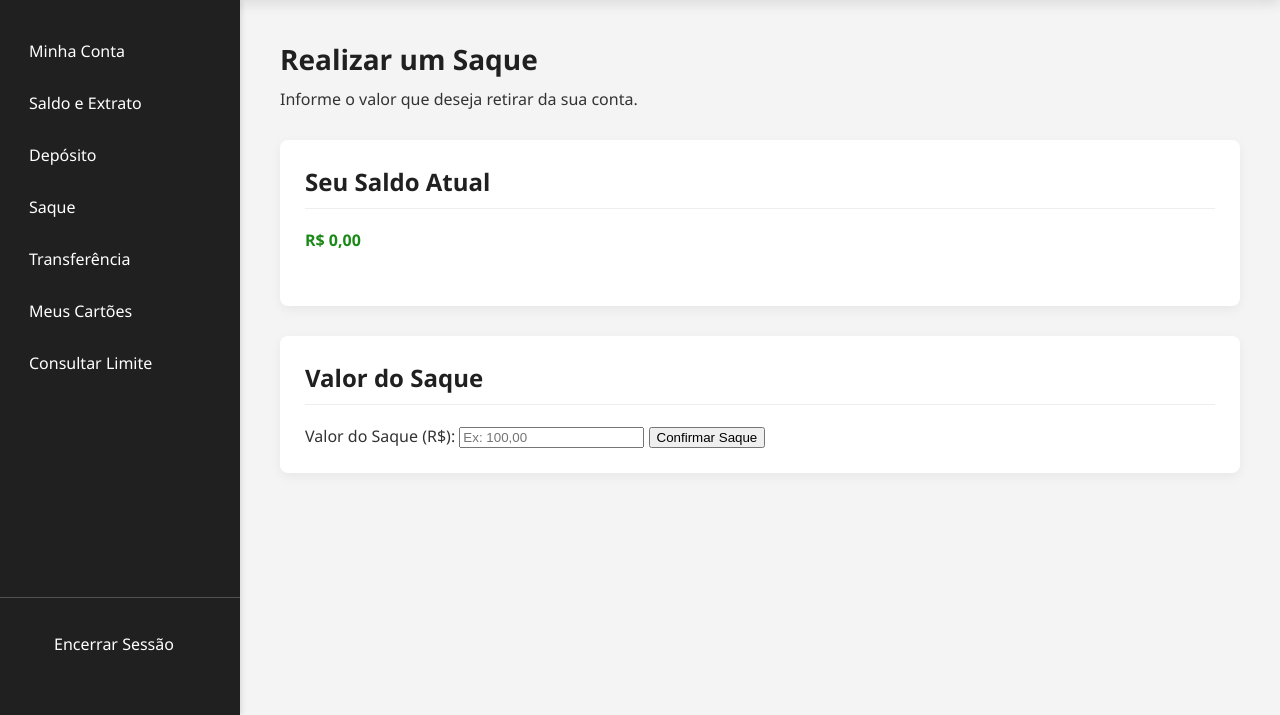
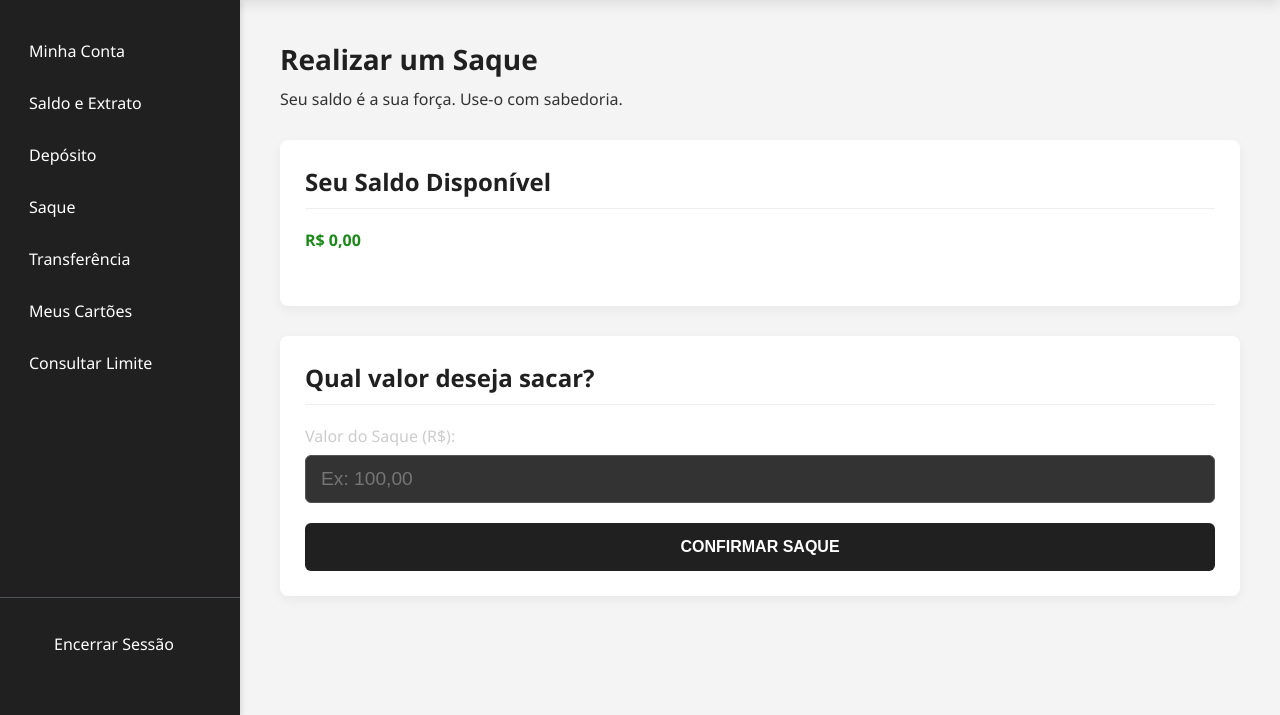
Before and after one commit to Nathanael-Vic/Trabalho-LBD-Main, a Flask app: template templates/saque.html in a window 1280 px wide. Shown: the part 85-800 px from the top of the page. Run offline with Flask 3, Linux system fonts and the light colour scheme; the template is opened without the code that fills it, so the values that code supplies are empty; parts of the project's set-up code (start-up, migrations or seed data) failed here and were passed over.

Commit message:
Balance Update

```diff
--- a/app.py
+++ b/app.py
@@ -176,17 +176,32 @@ def create_app():
                                cargo=funcionario.cargo)
 
     # ================== ROTAS DE DEPÓSITO E SAQUE (MOVIDAS PARA O LUGAR CORRETO) ==================
-    @app.route('/deposito')
+    @app.route('/deposito', methods=['GET', 'POST'])
     @login_required(role='Cliente')
     def deposito():
-        usuario = Usuario.query.get(session['user_id'])
-        return render_template('deposito.html', nome_usuario=usuario.nome)
+        # Lógica corrigida para buscar o saldo e enviar para o template
+        cliente = Cliente.query.filter_by(id_usuario=session['user_id']).first_or_404()
+        saldo_atual = cliente.contas[0].saldo if cliente.contas else 0.0
 
-    @app.route('/saque')
+        # Ação do formulário (implementaremos depois)
+        if request.method == 'POST':
+            # Aqui virá a lógica para gerar o boleto
+            pass
+
+        return render_template('deposito.html',
+                               nome_usuario=cliente.usuario.nome,
+                               saldo=saldo_atual)
+
+    @app.route('/saque', methods=['GET', 'POST'])
     @login_required(role='Cliente')
     def saque():
         cliente = Cliente.query.filter_by(id_usuario=session['user_id']).first_or_404()
         saldo_atual = cliente.contas[0].saldo if cliente.contas else 0.0
+
+        # Ação do formulário (implementaremos depois)
+        if request.method == 'POST':
+            # Aqui virá a lógica para efetuar o saque
+            pass
 
         return render_template('saque.html',
                                nome_usuario=cliente.usuario.nome,
--- a/static/css/dashboard_cliente.css
+++ b/static/css/dashboard_cliente.css
@@ -1,9 +1,11 @@
 /* static/css/dashboard_cliente.css */
+
+/* Estilos do Dashboard e Movimentações */
 .saldo {
-  font-size: 28px;
-  font-weight: bold;
-  color: var(--cor-sucesso);
-  margin: 0;
+    font-size: 28px;
+    font-weight: bold;
+    color: var(--cor-sucesso);
+    margin: 0;
 }
 
 .movimentacoes {
@@ -46,3 +48,59 @@
     color: var(--cor-perigo);
     margin-right: 10px;
 }
+
+/* Estilos dos Formulários (Saque e Depósito) */
+form label {
+    display: block;
+    margin-bottom: 8px;
+    color: #ccc;
+    font-weight: 500;
+}
+
+.input-form {
+    width: 100%;
+    padding: 12px 15px;
+    margin-bottom: 20px;
+    background-color: #333;
+    border: 1px solid #555;
+    border-radius: 6px;
+    color: #fff;
+    font-size: 1.2rem;
+    box-sizing: border-box; /* Garante que padding não afete a largura total */
+    transition: border-color 0.3s, box-shadow 0.3s;
+}
+
+.input-form:focus {
+    outline: none;
+    border-color: var(--cor-primaria); /* Vermelho Malvader */
+    box-shadow: 0 0 8px rgba(255, 44, 44, 0.5);
+}
+
+.btn-principal {
+    width: 100%;
+    padding: 15px;
+    border: none;
+    border-radius: 6px;
+    background-color: var(--cor-primaria); /* Vermelho Malvader */
+    color: #fff;
+    font-size: 1rem;
+    font-weight: bold;
+    text-transform: uppercase;
+    cursor: pointer;
+    transition: background-color 0.3s, transform 0.2s;
+}
+
+.btn-principal:hover {
+    background-color: #ff4d4d; /* Um vermelho um pouco mais claro */
+    transform: translateY(-2px);
+}
+
+
+/* --- CÓDIGO PARA REMOVER AS SETAS DO CAMPO DE NÚMERO --- */
+
+/* Esconde as setas em navegadores baseados em WebKit (Chrome, Safari, Edge, Opera) */
+.input-form::-webkit-outer-spin-button,
+.input-form::-webkit-inner-spin-button {
+  -webkit-appearance: none;
+  margin: 0;
+}
--- a/templates/saque.html
+++ b/templates/saque.html
@@ -8,7 +8,6 @@
 
     <link rel="stylesheet" href="{{ url_for('static', filename='css/style.css') }}" />
     <link rel="stylesheet" href="{{ url_for('static', filename='css/dashboard_cliente.css') }}" />
-
     <link rel="icon" type="image/png" href="{{ url_for('static', filename='img/darth.png') }}" />
 </head>
 
@@ -22,18 +21,19 @@
 
         <section class="conteudo-principal">
             <h1>Realizar um Saque</h1>
-            <p>Informe o valor que deseja retirar da sua conta.</p>
+            <p>Seu saldo é a sua força. Use-o com sabedoria.</p>
 
             <div class="card">
-                <h2>Seu Saldo Atual</h2>
+                <h2>Seu Saldo Disponível</h2>
                 <p class="saldo">
                     {{ "R$ {:,.2f}".format(saldo | float).replace(',', 'X').replace('.', ',').replace('X', '.') }}
                 </p>
             </div>
 
             <div class="card">
-                <h2>Valor do Saque</h2>
-                <form method="POST" action=""> <label for="valor_saque">Valor do Saque (R$):</label>
+                <h2>Qual valor deseja sacar?</h2>
+                <form method="POST" action="">
+                    <label for="valor_saque">Valor do Saque (R$):</label>
                     <input type="number" id="valor_saque" name="valor_saque" class="input-form"
                            placeholder="Ex: 100,00" step="0.01" min="1" required>
 
```
Also changed, not shown: templates/deposito.html (+10 -4 lines).
